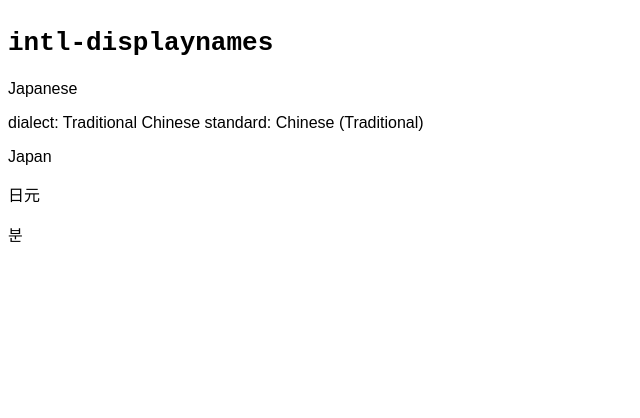
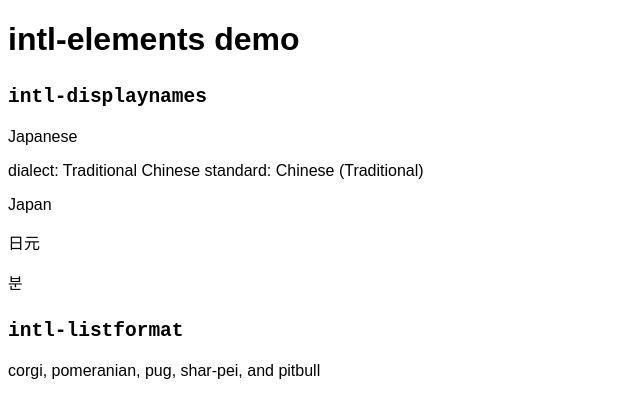
Before and after one commit to marchbox/intl-elements, a website with bundled scripts: page demo.html in a window 1280 px wide. Shown: the whole page, without its empty margins (0-640 px from the left). Built offline with nearby package versions, Linux system fonts and the light colour scheme.

Commit message:
feat: add listformat and listitem elements

```diff
--- a/demo.html
+++ b/demo.html
@@ -22,7 +22,9 @@
     }
   </script>
 
-  <h1><code>intl-displaynames</code></h1>
+  <h1>intl-elements demo</h1>
+
+  <h2><code>intl-displaynames</code></h2>
   <p><intl-displaynames locales="en" of="ja"></intl-displaynames></p>
   <p>
     dialect: <intl-displaynames locales="en" of="zh-Hant"></intl-displaynames>
@@ -32,5 +34,16 @@
   <p><intl-displaynames locales="zh-CN" of="jpy" type="currency"></intl-displaynames></p>
   <p><intl-displaynames locales="ko" of="minute" type="dateTimeField"></intl-displaynames></p>
 
+  <h2><code>intl-listformat</code></h2>
+  <intl-listformat locales="en">
+    <intl-listitem>corgi</intl-listitem>
+    <intl-listitem>pomeranian</intl-listitem>
+    <intl-listitem>pug</intl-listitem>
+    <intl-listitem>shar-pei</intl-listitem>
+    <intl-listitem>pitbull</intl-listitem>
+  </intl-listformat>
+
   <script type="module" src="./dist/elements/displaynames/displaynames.js"></script>
+  <script type="module" src="./dist/elements/listformat/listformat.js"></script>
+  <script type="module" src="./dist/elements/listitem/listitem.js"></script>
 </html>
--- a/src/elements/displaynames/displaynames.ts
+++ b/src/elements/displaynames/displaynames.ts
@@ -4,7 +4,7 @@ import AbstractIntlElement from '../abstract-intl-element';
 
 @customElement('intl-displaynames')
 export default class DisplayNames extends AbstractIntlElement {
-  private _resolvedOptions!: Intl.ResolvedDisplayNamesOptions;
+  #resolvedOptions!: Intl.ResolvedDisplayNamesOptions;
 
   protected intlObj = Intl.DisplayNames;
 
@@ -24,7 +24,7 @@ export default class DisplayNames extends AbstractIntlElement {
   fallback: Intl.DisplayNamesFallback = 'code';
 
   resolvedOptions(): Intl.ResolvedDisplayNamesOptions {
-    return this._resolvedOptions;
+    return this.#resolvedOptions;
   }
 
   protected override render() {
@@ -42,7 +42,7 @@ export default class DisplayNames extends AbstractIntlElement {
           languageDisplay: this.languageDisplay,
           fallback: this.fallback,
         });
-        this._resolvedOptions = dn.resolvedOptions();
+        this.#resolvedOptions = dn.resolvedOptions();
         result = dn.of(of) as string;
       } catch {}
     }
--- /dev/null
+++ b/src/elements/listformat/listformat.ts
@@ -0,0 +1,98 @@
+import {customElement, property} from 'lit/decorators.js';
+
+import AbstractIntlElement from '../abstract-intl-element';
+
+@customElement('intl-listformat')
+export default class ListFormat extends AbstractIntlElement {
+  #resolvedOptions!: Intl.ResolvedListFormatOptions;
+
+  #listObserver!: MutationObserver;
+
+  protected intlObj = Intl.ListFormat;
+
+  @property({reflect: true, attribute: 'intl-style'})
+  intlStyle: Intl.ListFormatStyle = 'long';
+
+  @property({reflect: true})
+  type: Intl.ListFormatType = 'conjunction';
+
+  @property({attribute: false})
+  get list(): string[] {
+    return Array.from(this.querySelectorAll('intl-listitem'))
+        .map(el => el.textContent || '');
+  }
+
+  override connectedCallback() {
+    super.connectedCallback();
+
+    this.#hideListItems();
+    this.#observeListItems();
+  }
+
+  override disconnectedCallback() {
+    super.disconnectedCallback();
+
+    if (this.#listObserver) {
+      this.#listObserver.disconnect();
+    }
+  }
+
+  #hideListItems() {
+    this.querySelectorAll('intl-listitem').forEach(el => {
+      el.setAttribute('hidden', '');
+      el.setAttribute('aria-hidden', 'true');
+    });
+  }
+
+  #observeListItems() {
+    this.#listObserver = new MutationObserver(entries => {
+      const hasUpdate = entries.some(entry => {
+        if (entry.type === 'characterData') {
+          return entry.target.parentElement?.tagName === 'INTL-LISTITEM';
+        }
+        return true;
+      });
+
+      if (!hasUpdate) {
+        return;
+      }
+
+      this.#hideListItems();
+      this.requestUpdate();
+    });
+
+    this.#listObserver.observe(this, {
+      childList: true,
+      subtree: true,
+      characterData: true,
+    });
+  }
+
+  resolvedOptions(): Intl.ResolvedListFormatOptions {
+    return this.#resolvedOptions;
+  }
+
+  override render() {
+    let result = '';
+
+    if (this.locales) {
+      try {
+        const lf = new Intl.ListFormat(this.localeList, {
+          type: this.type,
+          style: this.intlStyle,
+          localeMatcher: this.localeMatcher,
+        });
+        this.#resolvedOptions = lf.resolvedOptions();
+        result = lf.format(this.list) as string;
+      } catch {}
+    }
+
+    return result;
+  }
+}
+
+declare global {
+  interface HTMLElementTagNameMap {
+    'intl-listformat': ListFormat,
+  }
+}
--- /dev/null
+++ b/src/elements/listitem/listitem.ts
@@ -0,0 +1,4 @@
+import { customElement } from "lit/decorators.js";
+
+@customElement('intl-listitem')
+export default class ListItem extends HTMLElement {}
--- a/src/index.ts
+++ b/src/index.ts
@@ -1 +1,3 @@
 export {default as HTMLIntlDisplayNamesElement} from './elements/displaynames/displaynames';
+export {default as HTMLIntlListFormatElement} from './elements/listformat/listformat';
+export {default as HTMLIntlListItemElement} from './elements/listitem/listitem';
```
Also changed, not shown: src/elements/listformat/listformat.spec.ts (added, +31 -0 lines), src/testing/index.ts (+9 -3 lines), src/types.d.ts (+7 -0 lines).
